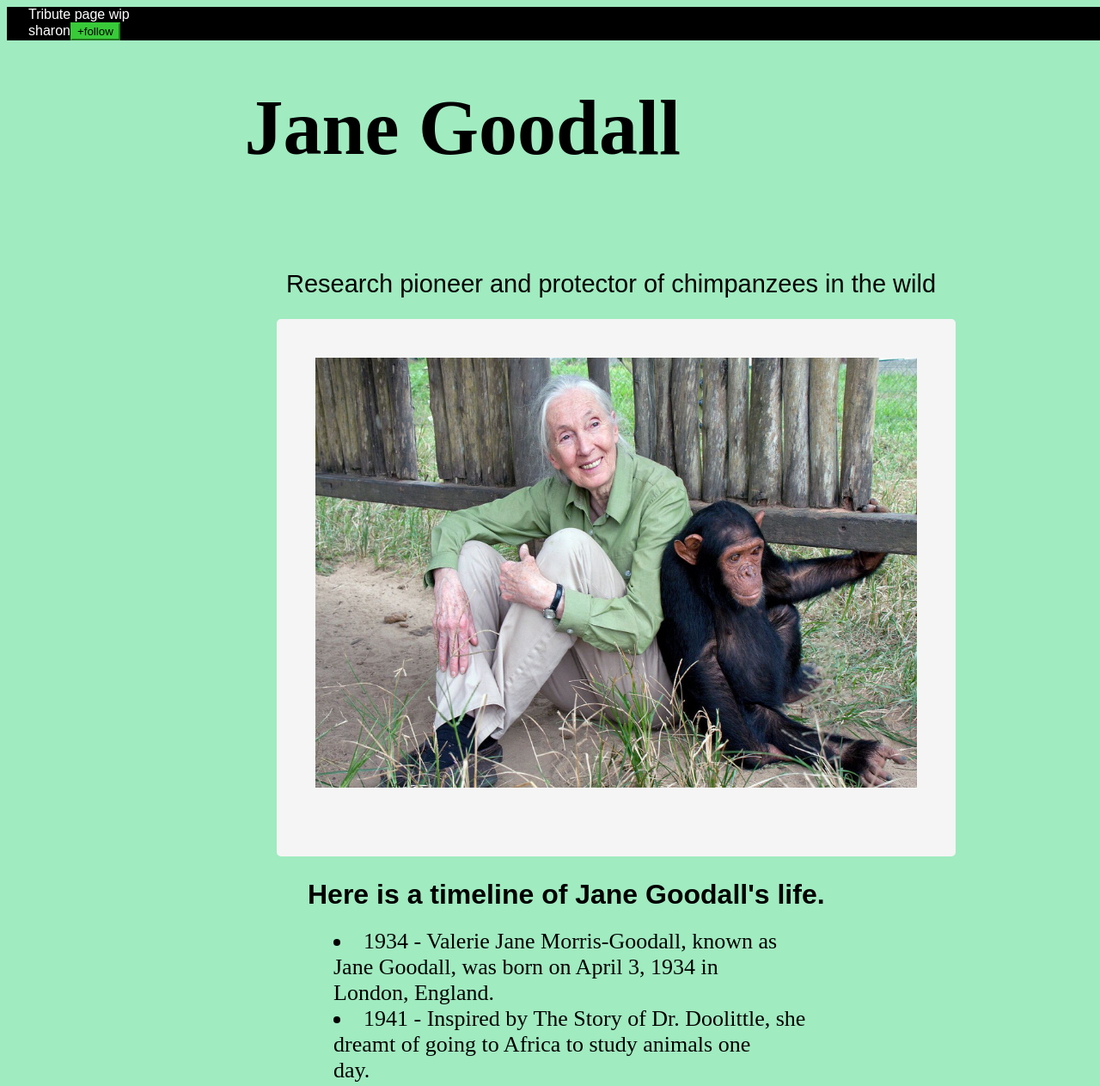
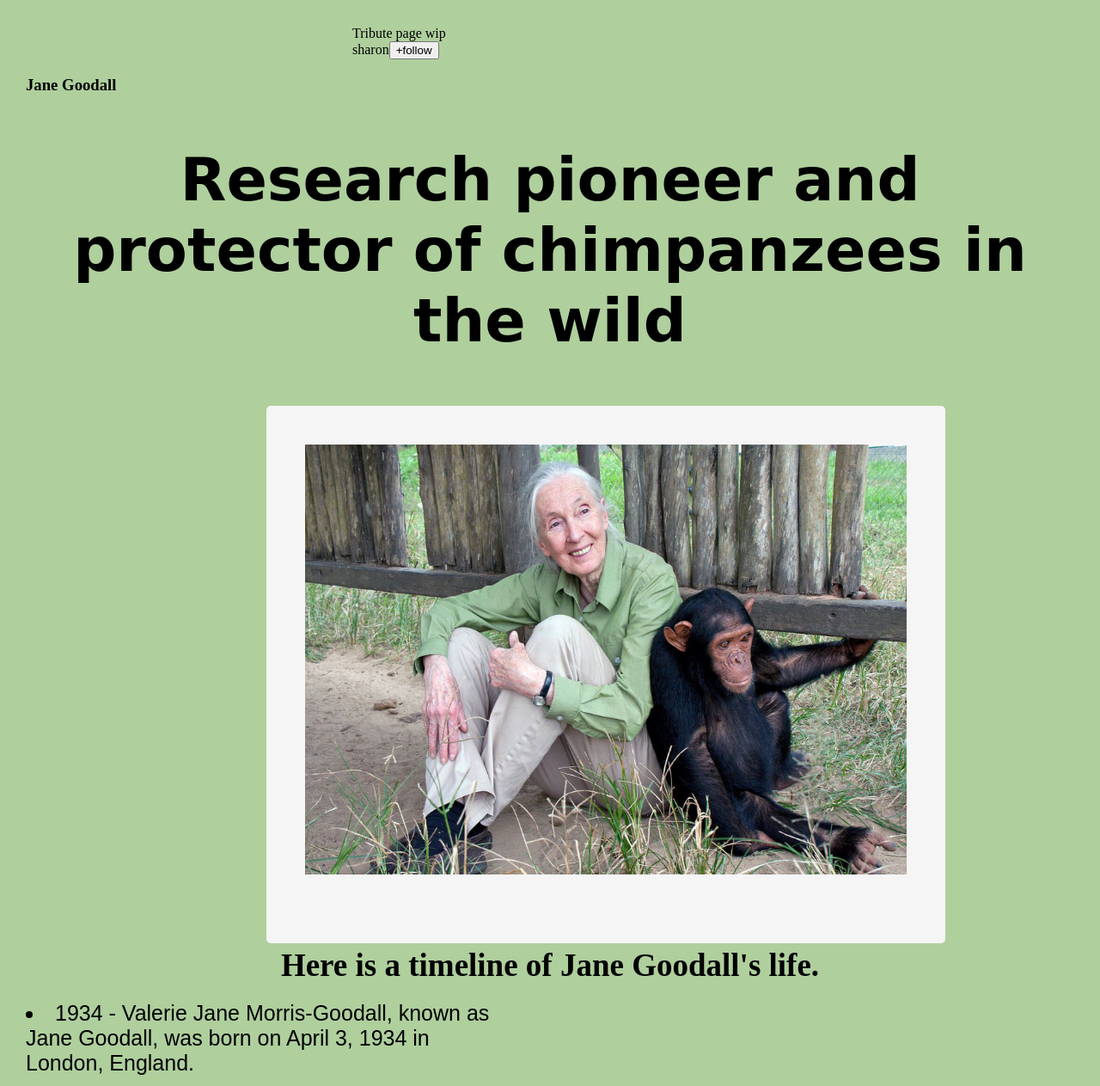
Before and after one commit to Danielchinedu/first_design, a plain HTML site: page index.html in a window 1280 px wide. Shown: the top 1263 px of the page at 86% size. Drawn offline with Linux system fonts and the light colour scheme.

Commit message:
first commit

```diff
--- a/scss/main.css
+++ b/scss/main.css
@@ -1,52 +1,51 @@
 body {
-  background-color: rgb(160, 235, 192);
+  background-color: rgb(175, 207, 157);
+  margin: 0 0 30px 0;
+  padding: 30px;
+}
+body h2 {
+  font-size: 70px;
+  text-align: center;
+  font-family: "Great Vibes", cursive;
 }
 body h1 {
-  padding-left: 350px;
-  font-family: Arial;
+  font-family: "Merriweather", serif;
+  font-size: 37px;
+  margin: 0 auto 10px auto;
+  width: 80%;
+  text-align: center;
 }
-body h3 {
-  margin-top: 0%;
-  font-size: 90px;
-  font-family: palace script MT;
-  float: right;
-  margin-right: 480px;
-  margin-top: 50px;
+body p {
+  font-family: "Source Sans Pro", sans-serif;
+  font-size: 27px;
+  text-align: center;
 }
-body h2 {
-  padding-left: 325px;
-  font-family: arial;
-  display: flex;
-  float: left;
-  top: 0%;
-  font-size: 29px;
-  font-weight: lighter;
+body ul {
+  margin: auto;
+  max-width: 500px;
+}
+body li {
+  font-family: "Source Sans Pro", sans-serif;
+  font-size: 25px;
+  margin: 20px 0;
 }
 body img {
   position: relative;
-  left: 314px;
+  left: 280px;
   border: 45px solid whitesmoke;
   border-width: 45px 45px 80px 45px;
   border-radius: 5px;
 }
-body li {
-  font-size: 26px;
-  padding-left: 380px;
+body figure {
+  margin: auto;
+  padding: 5px;
+  width: 90%;
+  position: relative;
 }
-body l {
-  font-family: arial;
-}
-body button {
-  background-color: rgb(57, 202, 57);
-  border-color: rgb(57, 202, 57);
-}
-body ul {
-  background-color: black;
-  margin: 0%;
-  padding-left: 25px;
-  width: 100%;
-}
-body span {
-  color: white;
-  font-family: arial;
+body h5 {
+  font-family: "Source Sans Pro", sans-serif;
+  font-size: 20px;
+  position: absolute;
+  top: 715px;
+  left: 300px;
 }/*# sourceMappingURL=main.css.map */
```
